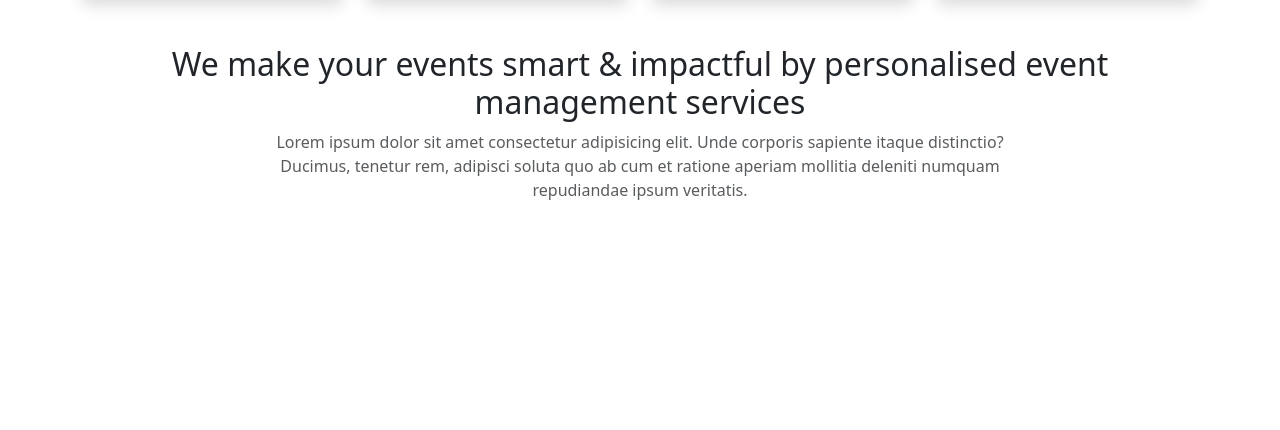
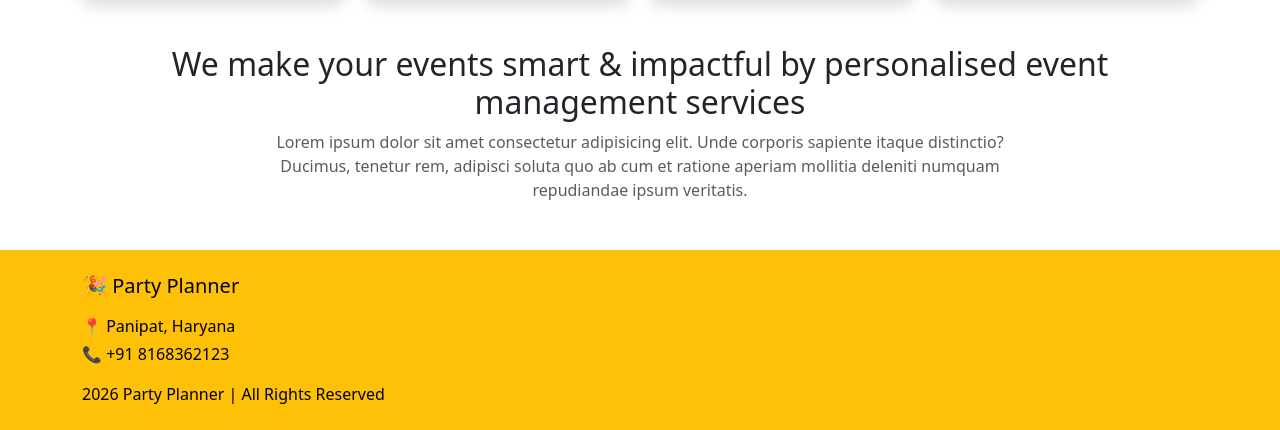
Before and after one commit to 2501301021/Event_mangement, a plain HTML site: page index.html in a window 1280 px wide. Shown: the part 1007-1437 px from the top of the page. Before the commit the page ends 1257 px from the top, so only its background shows below. Drawn offline with nearby package versions, Linux system fonts and the light colour scheme.

Commit message:
add footer

```diff
--- a/index.html
+++ b/index.html
@@ -127,7 +127,20 @@
                     Lorem ipsum dolor sit amet consectetur adipisicing elit. Unde corporis sapiente itaque distinctio? Ducimus, tenetur rem, adipisci soluta quo ab cum et ratione aperiam mollitia deleniti numquam repudiandae ipsum veritatis.
                 </p>
             </div>
+ <footer class="bg-warning text-black py-4">
 
+<div class="container">
+
+<h5 class="mb-3">🎉 Party Planner</h5>
+
+<p class="mb-1">📍 Panipat, Haryana</p>
+<p class="mb-3">📞 +91 8168362123</p>
+
+<p class="mb-0"> 2026 Party Planner | All Rights Reserved</p>
+
+</div>
+
+</footer>
 
 
 
```
